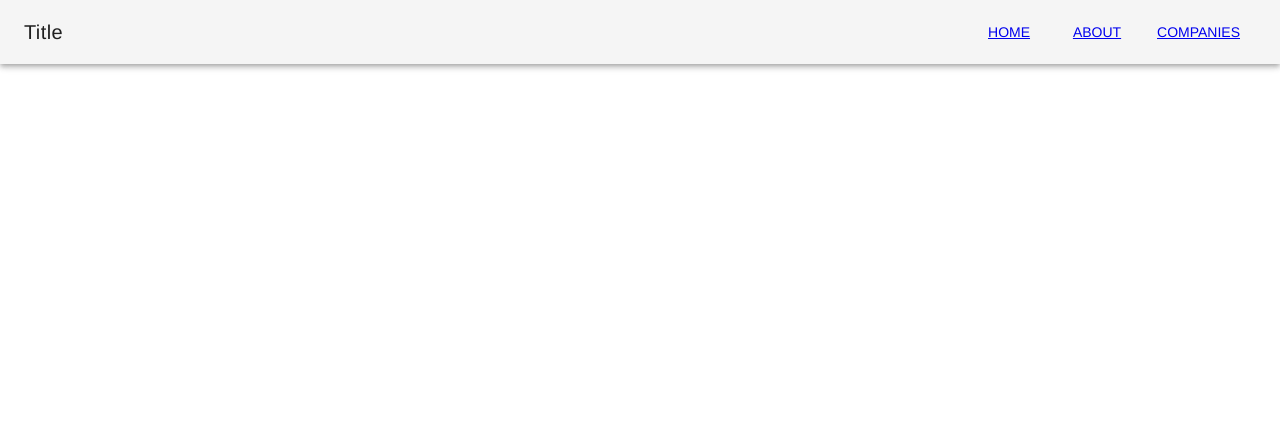
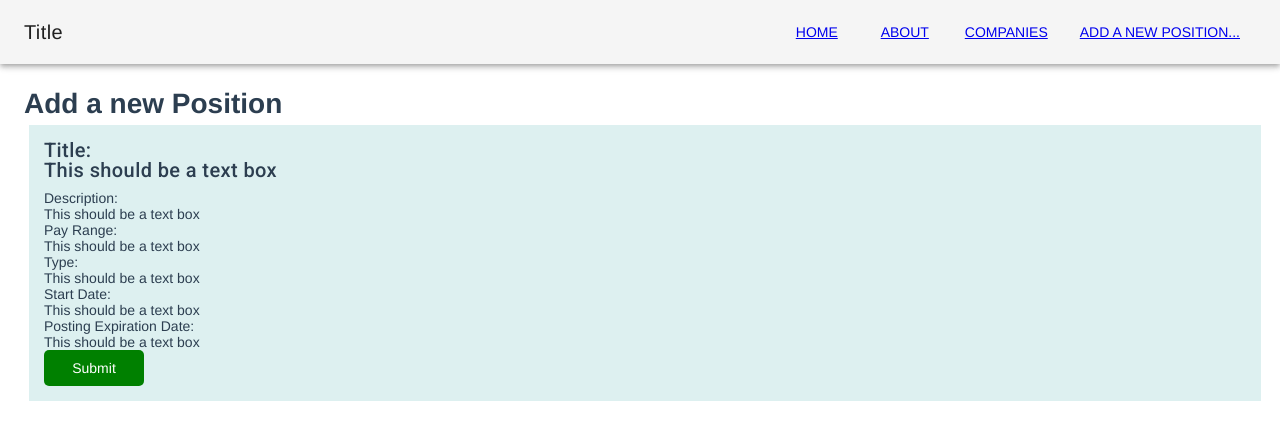
Before and after one commit to WindowDump/umass-cs320-c-lions, a Vue app in the folder frontend/: page /addPosition in a window 1280 px wide. Shown: the top 440 px of the page. Built offline with nearby package versions, Linux system fonts and the light colour scheme.

Commit message:
Added a page to add a position (WIP)

```diff
--- a/frontend/src/App.vue
+++ b/frontend/src/App.vue
@@ -12,6 +12,9 @@
         </v-btn>
         <v-btn flat>
           <router-link to="/companies">Companies</router-link>
+        </v-btn>
+        <v-btn flat>
+          <router-link to="/addPosition">Add a new Position...</router-link>
         </v-btn>
       </v-toolbar-items>
     </v-toolbar>
--- /dev/null
+++ b/frontend/src/components/AddPositionForm.vue
@@ -0,0 +1,98 @@
+<template>
+  <div class="form">
+    <div class="form-info">
+      <div class="title">
+        <div>Title:</div>
+        <div>This should be a text box</div>
+      </div>
+      <div class="desc">
+        <div>Description:</div>
+        <div>This should be a text box</div>
+      </div>
+      <div class="range">
+        <div>Pay Range:</div>
+        <div>This should be a text box</div>
+      </div>
+      <div class="type">
+        <div>Type:</div>
+        <div>This should be a text box</div>
+      </div>
+      <div class="start">
+        <div>Start Date:</div>
+        <div>This should be a text box</div>
+      </div>
+      <div class="exp">
+        <div>Posting Expiration Date:</div>
+        <div>This should be a text box</div>
+      </div>
+      <button class="btn-apply" v-on:click="post">Submit</button>
+    </div>
+  </div>
+</template>
+
+<script lang="ts">
+import Vue from 'vue'
+import Axios from 'axios'
+export default Vue.extend({
+  props: ['title', 'desc', 'company', 'location', 'dateposted'],
+  methods: {
+    post: function async() {
+      Axios.post('http://localhost:3030/positions', {
+        title: 'CEO',
+        description: 'Runs the company',
+        payRange: 1000000,
+        jobType: 'full-time',
+        startDate: new Date(),
+        postingDate: new Date(),
+        postingExpirationDate: new Date()
+      })
+    }
+  }
+})
+</script>
+
+<style lang="scss">
+.form {
+  display: flex;
+  justify-content: flex;
+  align-items: flex;
+  background: rgb(221, 240, 240);
+  padding: 15px;
+  width: 100%;
+
+  margin: 5px;
+}
+
+.form-info {
+  flex: 1 1;
+  padding-right: 10px;
+}
+
+.btn-apply {
+  width: 100px;
+  border-radius: 5px;
+  border: none;
+  background: green;
+  color: #fff;
+  font-size: 1rem;
+  padding: 10px;
+  cursor: pointer;
+}
+
+.btn-apply:hover,
+.btn-apply:focus {
+  background: rgb(5, 150, 5);
+}
+
+.btn-apply:focus {
+  outline: none;
+}
+
+.btn-apply:active {
+  transform: scale(0.97);
+}
+
+.title {
+  flex-direction: row;
+}
+</style>
--- a/frontend/src/router.ts
+++ b/frontend/src/router.ts
@@ -27,6 +27,11 @@ export default new Router({
       path: '/companies',
       name: 'companies',
       component: () => import('./views/Companies.vue')
+    },
+    {
+      path: '/addPosition',
+      name: 'addPosition',
+      component: () => import('./views/AddPosition.vue')
     }
   ]
 })
--- /dev/null
+++ b/frontend/src/views/AddPosition.vue
@@ -0,0 +1,16 @@
+<template>
+  <div>
+    <h1>Add a new Position</h1>
+    <AddPositionForm></AddPositionForm>
+  </div>
+</template>
+
+<script lang="ts">
+import Vue from 'vue'
+import AddPositionForm from '@/components/AddPositionForm.vue'
+export default Vue.extend({
+  components: {
+    AddPositionForm
+  }
+})
+</script>
```
